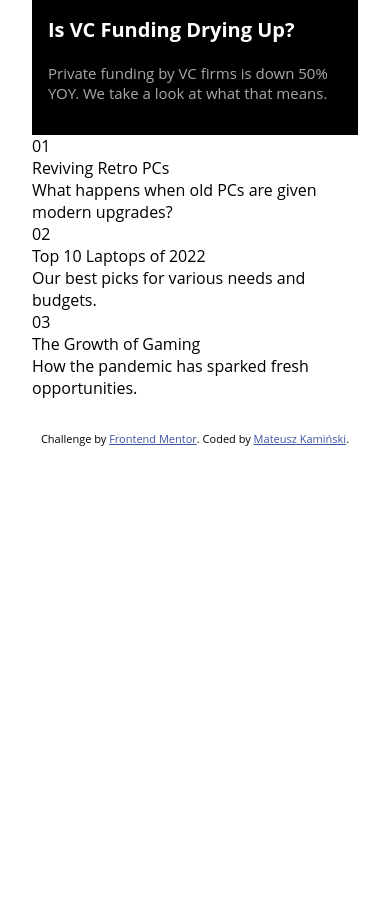
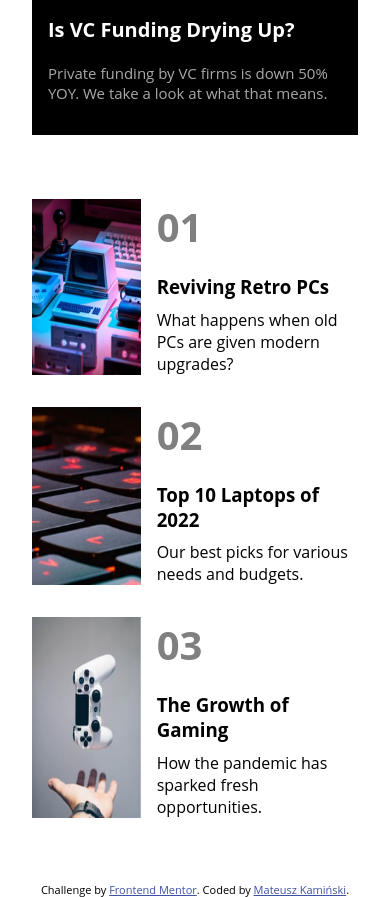
Before and after one commit to Astilion/news-homepage-main, a plain HTML site: page index.html in a window 390 px wide. Shown: the part 1220-2117 px from the top of the page. Before the commit the page ends 1666 px from the top, so only its background shows below. Drawn offline with Linux system fonts and the light colour scheme.

Commit message:
finished base mobile except darker theme when nav is open

```diff
--- a/assets/sass/main.scss
+++ b/assets/sass/main.scss
@@ -150,3 +150,32 @@ h1 {
         }
     }
 }
+//other
+.other {
+    margin-top: 4em;
+    &__box {
+        display: grid;
+        grid-template-columns: 1fr 2fr;
+        margin-bottom: 2em;
+    }
+    &__img {
+        grid-column: 1;
+        width: 100%;
+        height: 100%;
+    }
+    &__info-box{
+        padding-left: 1em;
+        grid-template-columns: 2 / 3;
+    }
+    &__number {
+color: gray;
+        font-size: 4rem;
+        font-weight: bold;
+        margin-bottom: .5em;
+    }
+    &__h3 {
+font-weight: bold;
+margin-bottom: .5em;
+    }
+
+}
--- a/index.html
+++ b/index.html
@@ -29,7 +29,12 @@
             <path d="M0 0h40v3H0z" />
           </g>
         </svg>
-        <svg class="nav__burger-hide nav__burger--x" width="32" height="31" xmlns="http://www.w3.org/2000/svg"><g fill="#00001A" fill-rule="evenodd"><path d="m2.919.297 28.284 28.284-2.122 2.122L.797 2.419z"/><path d="M.797 28.581 29.081.297l2.122 2.122L2.919 30.703z"/></g></svg></button>
+        <svg class="nav__burger-hide nav__burger--x" width="32" height="31" xmlns="http://www.w3.org/2000/svg">
+          <g fill="#00001A" fill-rule="evenodd">
+            <path d="m2.919.297 28.284 28.284-2.122 2.122L.797 2.419z" />
+            <path d="M.797 28.581 29.081.297l2.122 2.122L2.919 30.703z" />
+          </g>
+        </svg></button>
       <ul class="nav__items">
         <li class="nav__item">Home</li>
         <li class="nav__item">New</li>
@@ -68,22 +73,28 @@
       </div>
       <div class="other">
         <div class="other__box">
-          <div class="other__img"></div>
-          <div class="other__number">01</div>
-          <div class="other__h3">Reviving Retro PCs</div>
-          <div class="other_p">What happens when old PCs are given modern upgrades?</div>
+          <img class="other__img" src="./assets/images/image-retro-pcs.jpg" alt="">
+          <div class="other__info-box">
+            <div class="other__number">01</div>
+            <h3 class="other__h3">Reviving Retro PCs</h3>
+            <div class="other__p">What happens when old PCs are given modern upgrades?</div>
+          </div>
         </div>
         <div class="other__box">
-          <div class="other__img"></div>
-          <div class="other__number">02</div>
-          <div class="other__h3">Top 10 Laptops of 2022</div>
-          <div class="other_p">Our best picks for various needs and budgets.</div>
+          <img class="other__img" src="./assets/images/image-top-laptops.jpg" alt="">
+          <div class="other__info-box">
+            <div class="other__number">02</div>
+            <h3 class="other__h3">Top 10 Laptops of 2022</h3>
+            <div class="other__p">Our best picks for various needs and budgets.</div>
+          </div>
         </div>
         <div class="other__box">
-          <div class="other__img"></div>
-          <div class="other__number">03</div>
-          <div class="other__h3">The Growth of Gaming</div>
-          <div class="other_p">How the pandemic has sparked fresh opportunities.</div>
+          <img class="other__img" src="./assets/images/image-gaming-growth.jpg" alt="">
+          <div class="other__info-box">
+            <div class="other__number">03</div>
+            <h3 class="other__h3">The Growth of Gaming</h3>
+            <div class="other__p">How the pandemic has sparked fresh opportunities.</div>
+          </div>
         </div>
       </div>
     </div>
```
Also changed, not shown: css/main.css, 1 other file.
